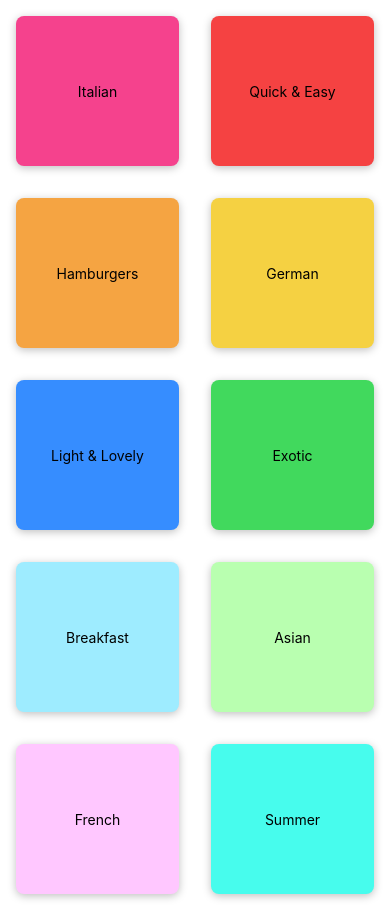
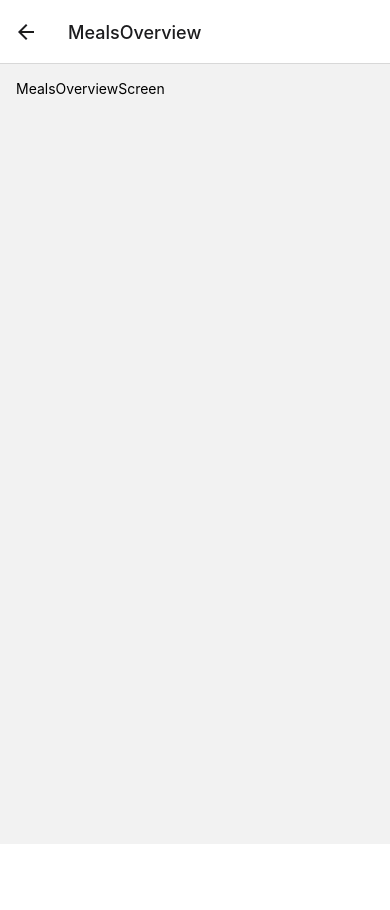
Before and after one commit to Uday3697/react-native-store, a React Native app: screen /MealsOverview in a window 390 px wide. After the commit the page ends 844 px from the top, so only its background shows below. Built offline with nearby package versions, Linux system fonts and the light colour scheme.

Commit message:
navoigation added

```diff
--- a/App.js
+++ b/App.js
@@ -1,12 +1,26 @@
 import { StatusBar } from 'expo-status-bar';
 import { StyleSheet, Text, View } from 'react-native';
 import CategoriesScreen from './screens/CategoriesScreen';
+import { NavigationContainer } from '@react-navigation/native';
+import { createNativeStackNavigator } from '@react-navigation/native-stack';
+import MealsOverviewScreen from './screens/MealsOverviewScreen';
+
+const Stack = createNativeStackNavigator()
+
+
+
 
 export default function App() {
   return (
     <>
-      <StatusBar style="light"/>
-      <CategoriesScreen />
+      <StatusBar style="light" />
+      <NavigationContainer>
+        <Stack.Navigator>
+          <Stack.Screen name= "MealsCategories" component={CategoriesScreen}/>
+          <Stack.Screen name='MealsOverview' component={MealsOverviewScreen} />
+        </Stack.Navigator>
+
+      </NavigationContainer>
     </>
   );
 }
--- a/components/CategoryGridTile.js
+++ b/components/CategoryGridTile.js
@@ -1,10 +1,14 @@
 import { Platform, Pressable, StyleSheet, Text, View } from 'react-native'
 import React from 'react'
 
-const CategoryGridTile = ({ title, color }) => {
+const CategoryGridTile = ({ title, color ,onPress}) => {
+
     return (
-        <View style={[styles.gridItem,{backgroundColor:color}]}>
-            <Pressable android_ripple={{ color: '#ccc' }} style={({pressed }) => [styles.button,pressed?styles.buttonPressed:null]}>
+        <View style={[styles.gridItem, { backgroundColor: color }]}>
+            <Pressable
+                android_ripple={{ color: '#ccc' }} style={({ pressed }) => [styles.button, pressed ? styles.buttonPressed : null]}
+                onPress={onPress}
+            >
                 <View style={styles.innerContainer}>
                     <Text>{title}</Text>
                 </View>
--- a/package.json
+++ b/package.json
@@ -9,10 +9,14 @@
     "web": "expo start --web"
   },
   "dependencies": {
+    "@react-navigation/native": "^6.1.17",
+    "@react-navigation/native-stack": "^6.9.26",
     "expo": "~50.0.17",
     "expo-status-bar": "~1.11.1",
     "react": "18.2.0",
-    "react-native": "0.73.6"
+    "react-native": "0.73.6",
+    "react-native-safe-area-context": "4.8.2",
+    "react-native-screens": "~3.29.0"
   },
   "devDependencies": {
     "@babel/core": "^7.20.0"
--- a/screens/CategoriesScreen.js
+++ b/screens/CategoriesScreen.js
@@ -3,20 +3,24 @@ import React from 'react'
 import { CATEGORIES } from '../data/dummy-data'
 import CategoryGridTile from '../components/CategoryGridTile'
 
-const CategoriesScreen = () => {
-    function renderCategoryItem(itemData){
+
+const CategoriesScreen = ({navigation}) => {
+    function renderCategoryItem(itemData) {
+        function handlePress() {
+            navigation.navigate("MealsOverview")
+        }
         return (
-            <CategoryGridTile title={itemData.item.title}  color={itemData.item.color}/>
+            <CategoryGridTile title={itemData.item.title} color={itemData.item.color} onPress={handlePress} />
         )
     }
 
     return (
         <View>
             <FlatList
-              data={CATEGORIES}
-              keyExtractor={(item)=>item.id }
-              renderItem={renderCategoryItem}
-              numColumns={2}
+                data={CATEGORIES}
+                keyExtractor={(item) => item.id}
+                renderItem={renderCategoryItem}
+                numColumns={2}
             />
         </View>
     )
--- /dev/null
+++ b/screens/MealsOverviewScreen.js
@@ -0,0 +1,20 @@
+import { StyleSheet, Text, View } from 'react-native'
+import React from 'react'
+import { MEALS } from '../data/dummy-data'
+
+const MealsOverviewScreen = () => {
+  return (
+    <View style={styles.container}>
+      <Text>MealsOverviewScreen</Text>
+    </View>
+  )
+}
+
+export default MealsOverviewScreen
+
+const styles = StyleSheet.create({
+    container:{
+        flex:1,
+        padding:16
+    }
+})
```
Also changed, not shown: 1 other file (tests, documents, lock files or other folders).
